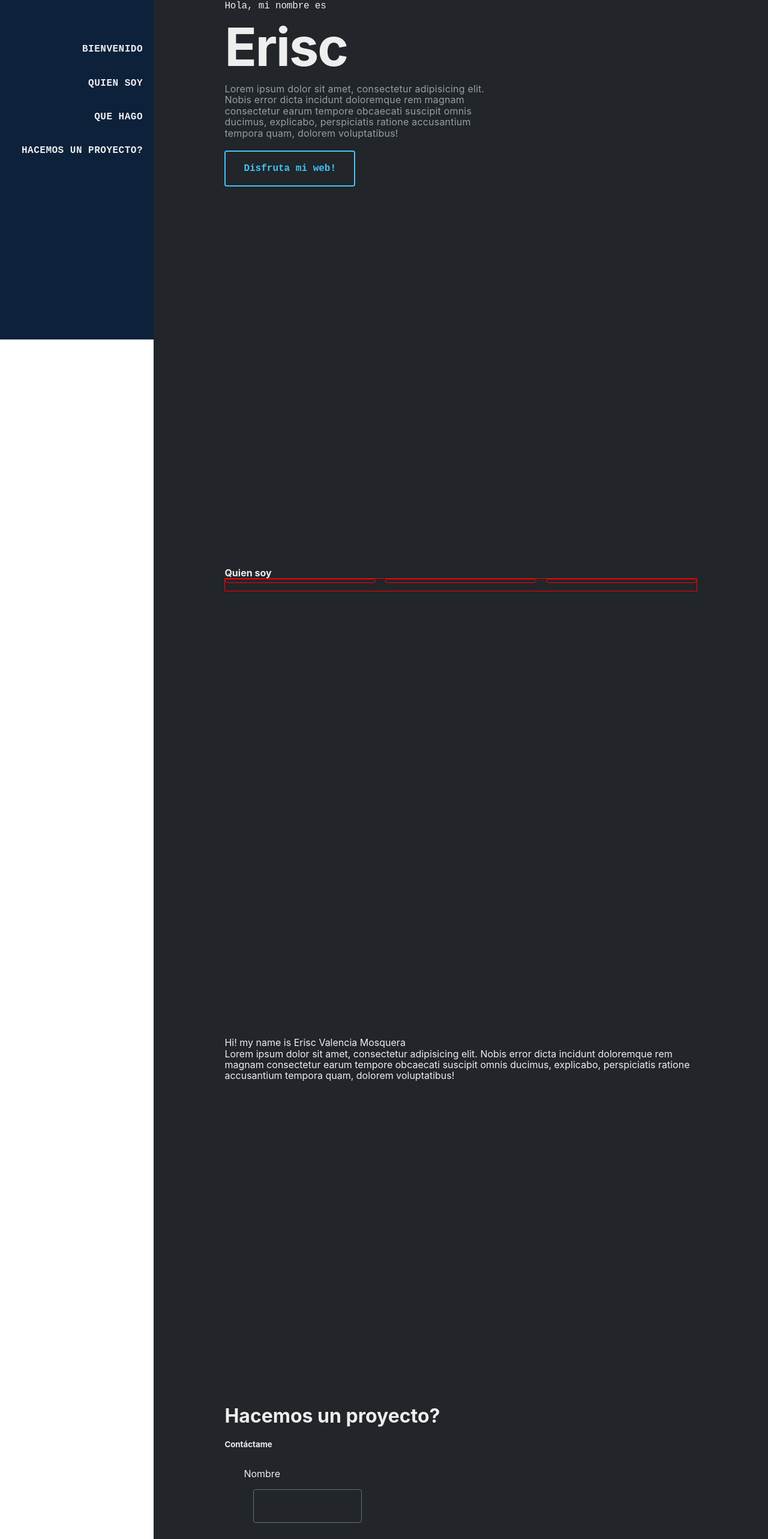
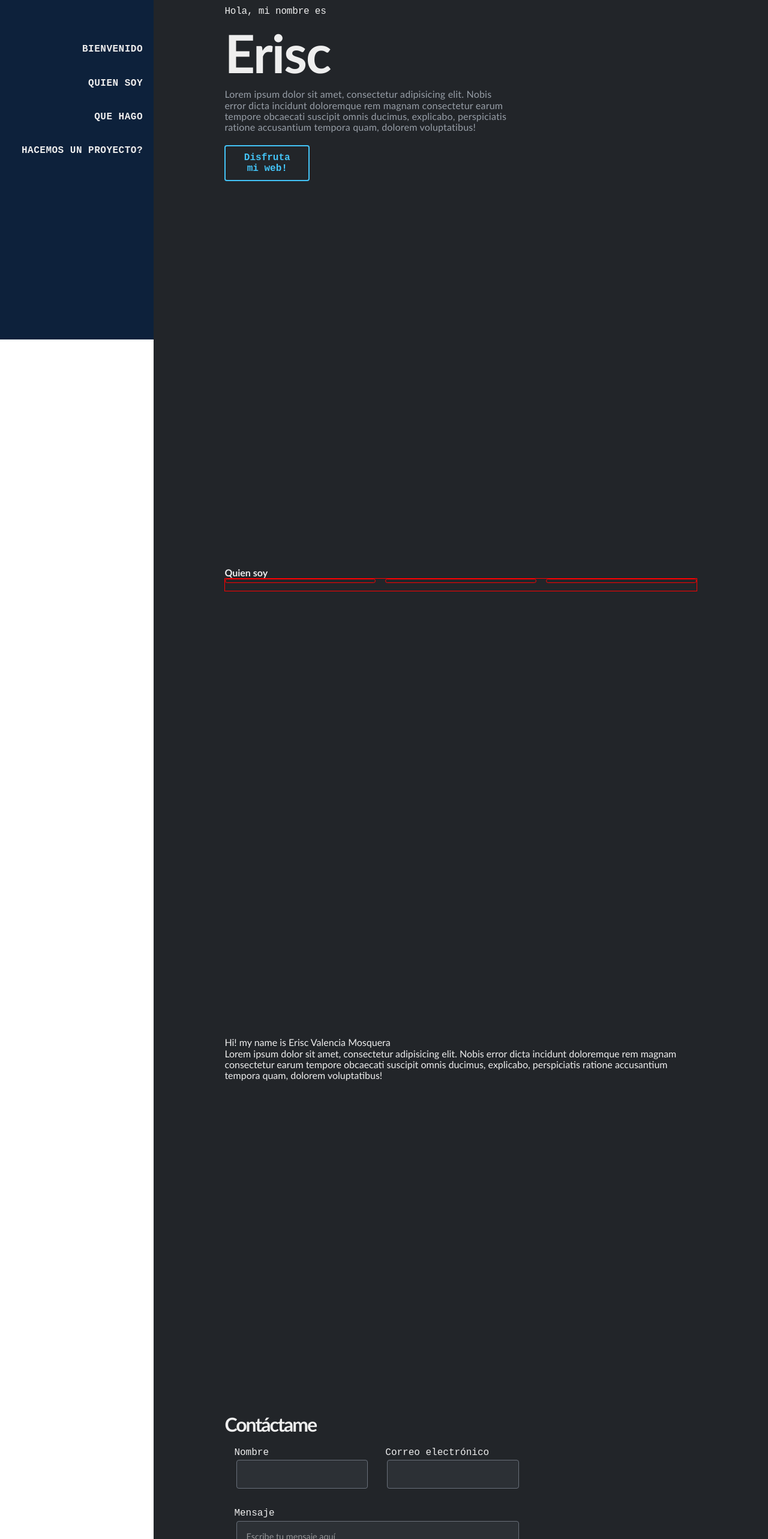
Before and after one commit to Hikotsuoficial/spa-practica, a Vue app: page / in a window 1280 px wide. Shown: the part 234-2800 px from the top of the page at 60% size. Built offline with nearby package versions, Linux system fonts and the light colour scheme.

Commit message:
ordering items in responsive style

```diff
--- a/src/assets/styles/c-generic/_vars.scss
+++ b/src/assets/styles/c-generic/_vars.scss
@@ -11,7 +11,7 @@
     //fonts
     --principal-font:  Calibri, 'Gill Sans', 'Gill Sans MT', 'Trebuchet MS', sans-serif;
     --monserrat-font: 'Montserrat', sans-serif;
-    --font-sans: "Calibre","Inter","San Francisco","SF Pro Text",-apple-system,system-ui,sans-serif;
+    --font-sans: "Calibri","Inter","San Francisco","SF Pro Text",-apple-system,system-ui,sans-serif;
     --font-mono: "SF Mono","Fira Code","Fira Mono","Roboto Mono",monospace;
 
     //font sizes
@@ -35,6 +35,8 @@
 
     --color-border-1:rgb(105, 112, 122);
 
+    --color-input-background-1:rgba(105, 112, 122, 0.144);
+
     --btn-hover-color: rgba(102, 212, 255, 0.158);
 
     --font-color-1: #eeeeee;
--- a/src/assets/styles/e-objects/_all.scss
+++ b/src/assets/styles/e-objects/_all.scss
@@ -1 +1,35 @@
 /*  felxbox o grid, lo que modifique el layout */
+
+.grid-contact-form {
+  width: 64%;
+  display: grid;
+  grid-template-columns: 1fr 1fr;
+  grid-template-rows: 1fr;
+
+  @media screen and (max-width: 1024px) {
+    width: 100%;
+  }
+
+  @media screen and (max-width: 768px) {
+    transition: 0.2s;
+    width: 100%;
+  }
+
+  @media screen and (max-width: 320px) {
+    grid-template-columns: 1fr;
+    transition: 0.2s;
+    width: 100%;
+  }
+}
+
+.textare-message {
+  grid-column-start: 1;
+  grid-column-end: 3;
+
+  @media screen and (max-width: 320px) {
+    grid-column-start: 1;
+    grid-column-end: 2;
+    transition: 0.2s;
+    width: 100%;
+  }
+}
--- a/src/components/molecules/ContactForm.vue
+++ b/src/components/molecules/ContactForm.vue
@@ -1,10 +1,9 @@
 <template>
-  <h1>Hacemos un proyecto?</h1>
+  <h1 class="title-text">Contáctame</h1>
   <div class="form-container">
-    <h5 class="description__title2">Contáctame</h5>
     <form action="https://formspree.io/f/mgedqodg" method="POST">
-      <ul class="order-form">
-        <li>
+      <div class="grid-contact-form">
+        <div>
           <label class="label" for="name"
             >Nombre
             <input
@@ -17,18 +16,18 @@
               required
             />
           </label>
-        </li>
-        <li>
-          <label class="label" for="mail"
-            >Correo electrónico
+        </div>
+        <div>
+          <label class="label" for="mail">
+            Correo electrónico
             <input class="contact-input" type="email" name="email" required />
           </label>
-        </li>
-        <li>
+        </div>
+        <div class="textare-message">
           <label class="label" for="message"
             >Mensaje
             <textarea
-              class="textareaMsg"
+              class="textarea-msg"
               minlength="20"
               maxlength="400"
               name="message"
@@ -37,9 +36,9 @@
               required
             ></textarea>
           </label>
-        </li>
-        <li><button type="submit">Enviar</button></li>
-      </ul>
+        </div>
+        <button class="btn-send-form" type="submit">Enviar</button>
+      </div>
     </form>
   </div>
 </template>
@@ -47,26 +46,76 @@
 <style lang="scss" scoped>
 @import '@/assets/styles/main.scss';
 
-.order-form{
+.order-form {
   list-style: none;
 }
-.label{
-    margin: 2rem;
+.form-container{
+    @media screen and (max-width: 1024px) {
+        transition:0.2s;
+        width: 100%;
+        @include center-items()
       }
-.contact-input{
+}
+.label {
+  margin: 1rem;
+  font-family: var(--font-mono);
+}
+.contact-input {
   display: block;
   border-radius: var(--border-radius);
   border: 1px solid var(--color-border-1);
-    width: 25%;
-    height: 3.5rem;
+  width: 100%;
+  height: 3rem;
   color: var(--font-color-1);
-    background-color: var(--color-wall-4);
+  background-color: var(--color-input-background-1);
   padding: 0 1rem;
-    margin: 1rem;
-    font-size: 1.2rem;
+  margin:.2rem ;
+  font-size: 1.1rem;
 
-    &::placeholder{
+  &::placeholder {
     text-align: center;
   }
 }
+
+.textarea-msg {
+  display: block;
+  font-family: var(--font-sans);
+  border-radius: var(--border-radius);
+  border: 1px solid var(--color-border-1);
+  width: 100%;
+  height: 8rem;
+  color: var(--font-color-1);
+  background-color: var(--color-input-background-1);
+  padding: 1rem 1rem;
+  margin: 0.2rem;
+  font-size: .9rem;
+
+}
+.btn-send-form {
+  margin: 20px 0;
+  height: 60px;
+  width: 36%;
+  padding: 0 30px;
+  background: none;
+  font-weight: 700;
+  font-size: 1rem;
+  color: var(--color-wall-3);
+  border: 2px solid var(--color-wall-3);
+  border-radius: var(--border-radius);
+  font-family: var(--font-mono);
+
+  &:hover {
+    background: var(--btn-hover-color);
+  }
+
+  @media screen and (max-width: 768px) {
+    transition:0.2s;
+    width: 40%;
+  }
+
+  @media screen and (max-width: 320px) {
+    transition:0.2s;
+    width: 56%;
+  }
+}
 </style>
--- a/src/components/views/HomeView.vue
+++ b/src/components/views/HomeView.vue
@@ -116,8 +116,17 @@ export default defineComponent({
     display: flex;
     justify-content:center;
     transition: 0.3s;
+  }
 
+  @media screen and (max-width: 320px) {
+    display: flex;
+    flex-direction: column;
+    justify-content:center;
+    align-items: center;
+    margin:0;
+    transition: 0.3s;
   }
+
 }
 
 .main-menu .nav-link {
@@ -249,6 +258,17 @@ export default defineComponent({
   @media screen and (max-width: 768px) {
     transition:0.2s;
   }
+
+  @media screen and (max-width: 425px) {
+    transition:0.2s;
+    width: 90%;
+  }
+
+  @media screen and (max-width: 320px) {
+    transition:0.2s;
+    width: 90%;
+  }
+
 }
 
 .wall-content .photo-perfil{
@@ -279,11 +299,26 @@ width: 60%;
 letter-spacing: 0.2px;
 color: var(--font-color-2);
 
+  @media screen and (max-width: 768px) {
+    transition:0.2s;
+    width: 90%;
+  }
+
+  @media screen and (max-width: 425px) {
+    transition:0.2s;
+    width: 90%;
+  }
+
+  @media screen and (max-width: 320px) {
+    transition:0.2s;
+    width: 90%;
+  }
 }
 
 .btn-wellcome{
   margin: 20px 0;
   height: 60px;
+  width: 18%;
   padding: 0 30px;
   background: none;
   font-weight: 700;
@@ -296,11 +331,21 @@ color: var(--font-color-2);
   &:hover{
     background: var(--btn-hover-color);
   }
+
+  @media screen and (max-width: 768px) {
+    transition:0.2s;
+    width: 40%;
+  }
+
+  @media screen and (max-width: 320px) {
+    transition:0.2s;
+    width: 60%;
+  }
 }
 // SEccion social media
 
 .social-media-container{
-  position:absolute;
+  position:fixed;
   height: 60px;
   color: var(--font-color-2)
 }
```
Lines whose indentation alone changed are shown as unchanged.
